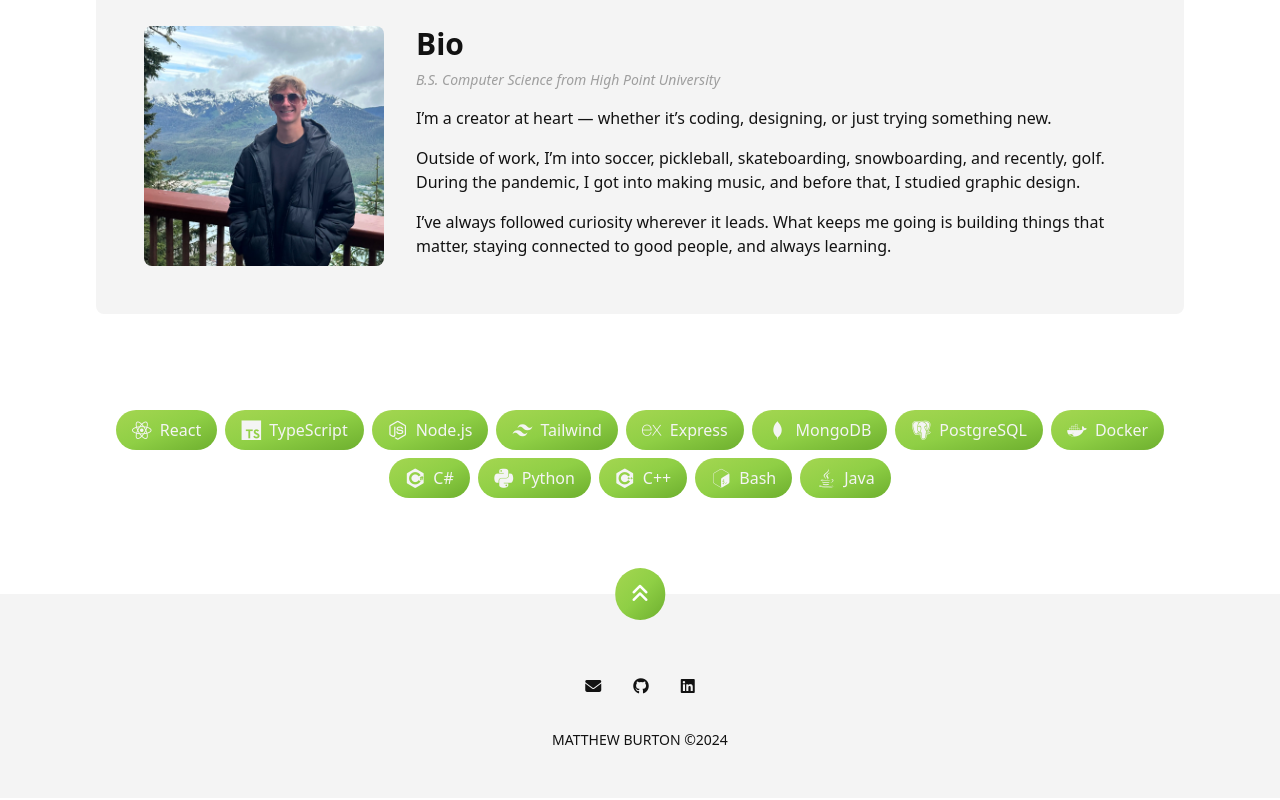
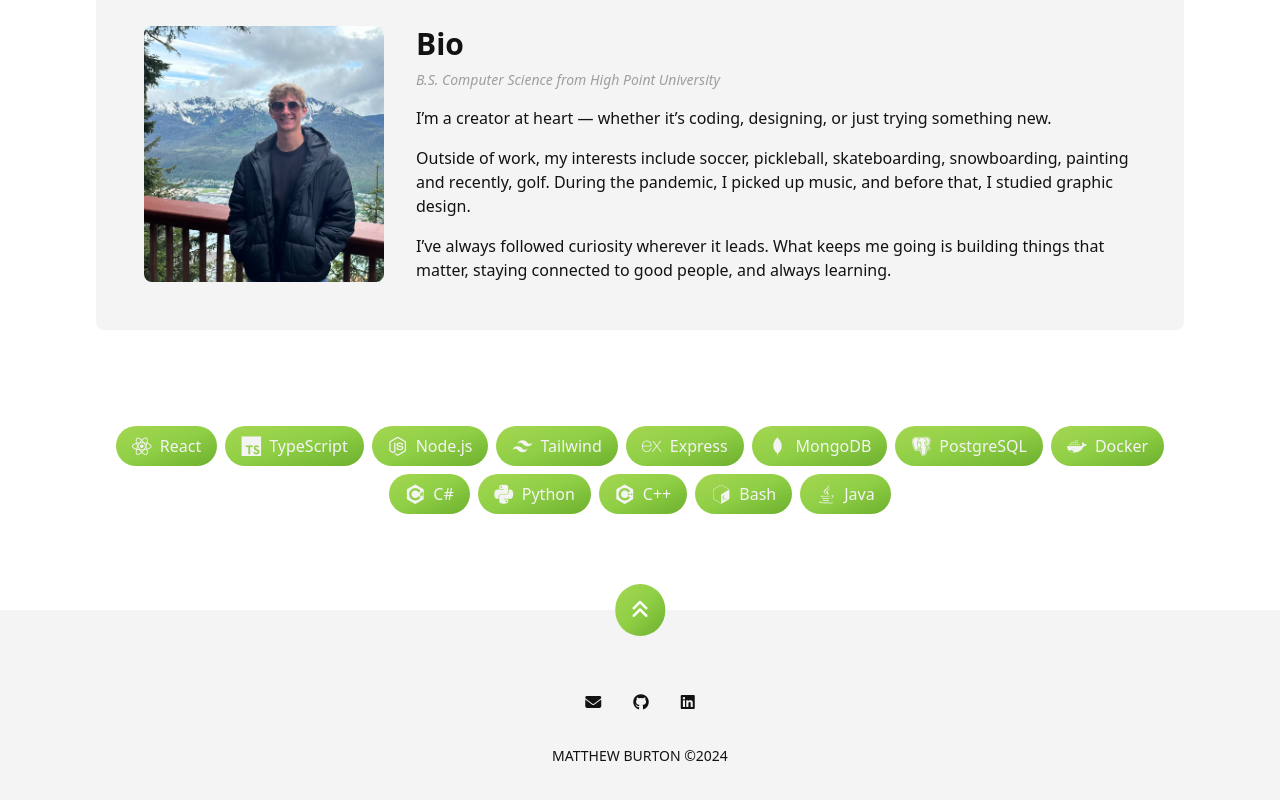
Before and after one commit to matthewjburton/portfolio, a React (Vite) app: page / in a window 1280 px wide. Shown: the part 4554-5354 px from the top of the page. Built offline with nearby package versions, Linux system fonts and the light colour scheme; some icons are missing.

Commit message:
updated bio

```diff
--- a/src/Content/bio.tsx
+++ b/src/Content/bio.tsx
@@ -9,9 +9,9 @@ export const bio = {
         something new.
       </div>
       <div>
-        Outside of work, I’m into soccer, pickleball, skateboarding,
-        snowboarding, and recently, golf. During the pandemic, I got into making
-        music, and before that, I studied graphic design.
+        Outside of work, my interests include soccer, pickleball, skateboarding,
+        snowboarding, painting and recently, golf. During the pandemic, I picked
+        up music, and before that, I studied graphic design.
       </div>
       <div>
         I’ve always followed curiosity wherever it leads. What keeps me going is
```
